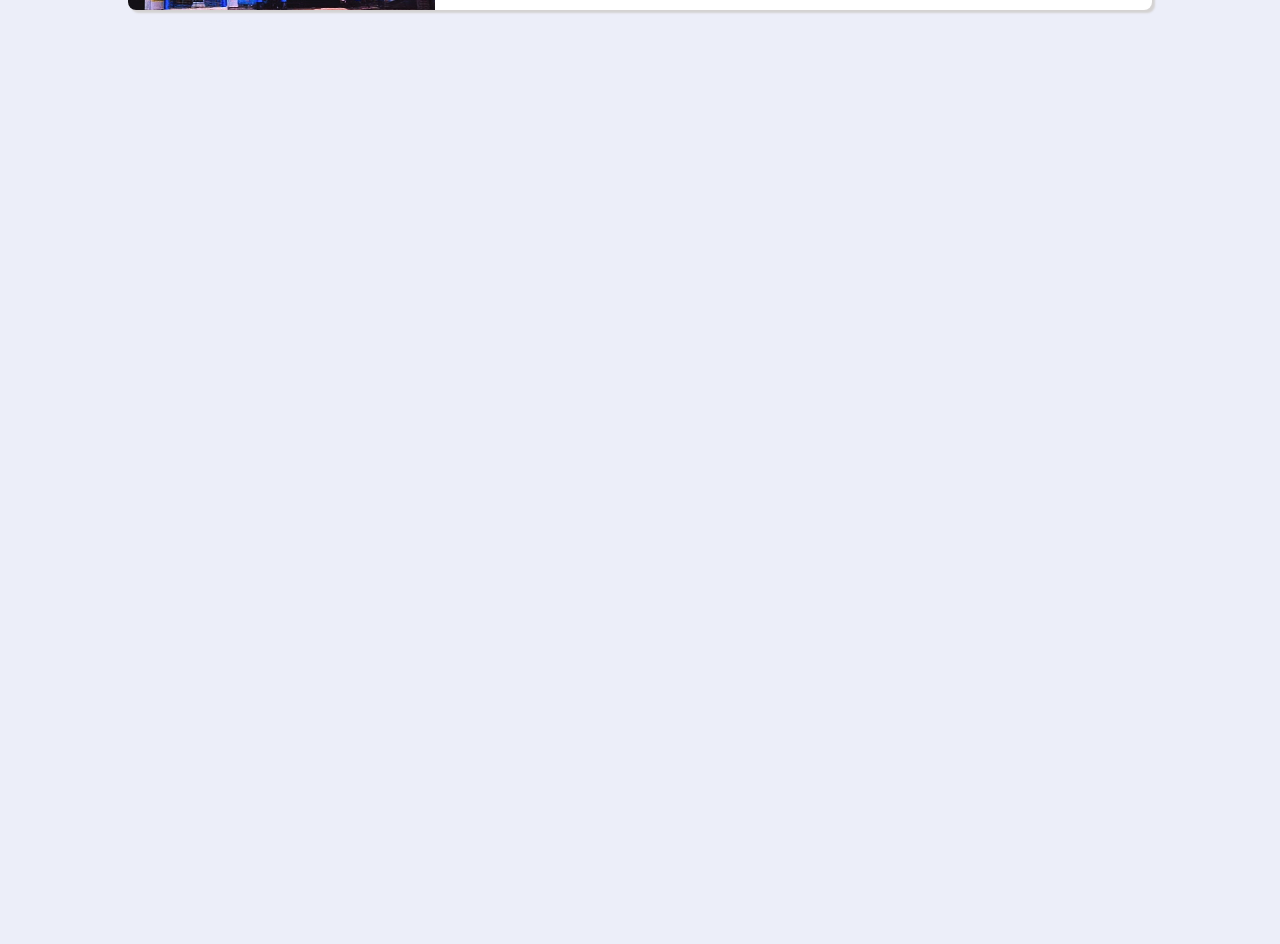
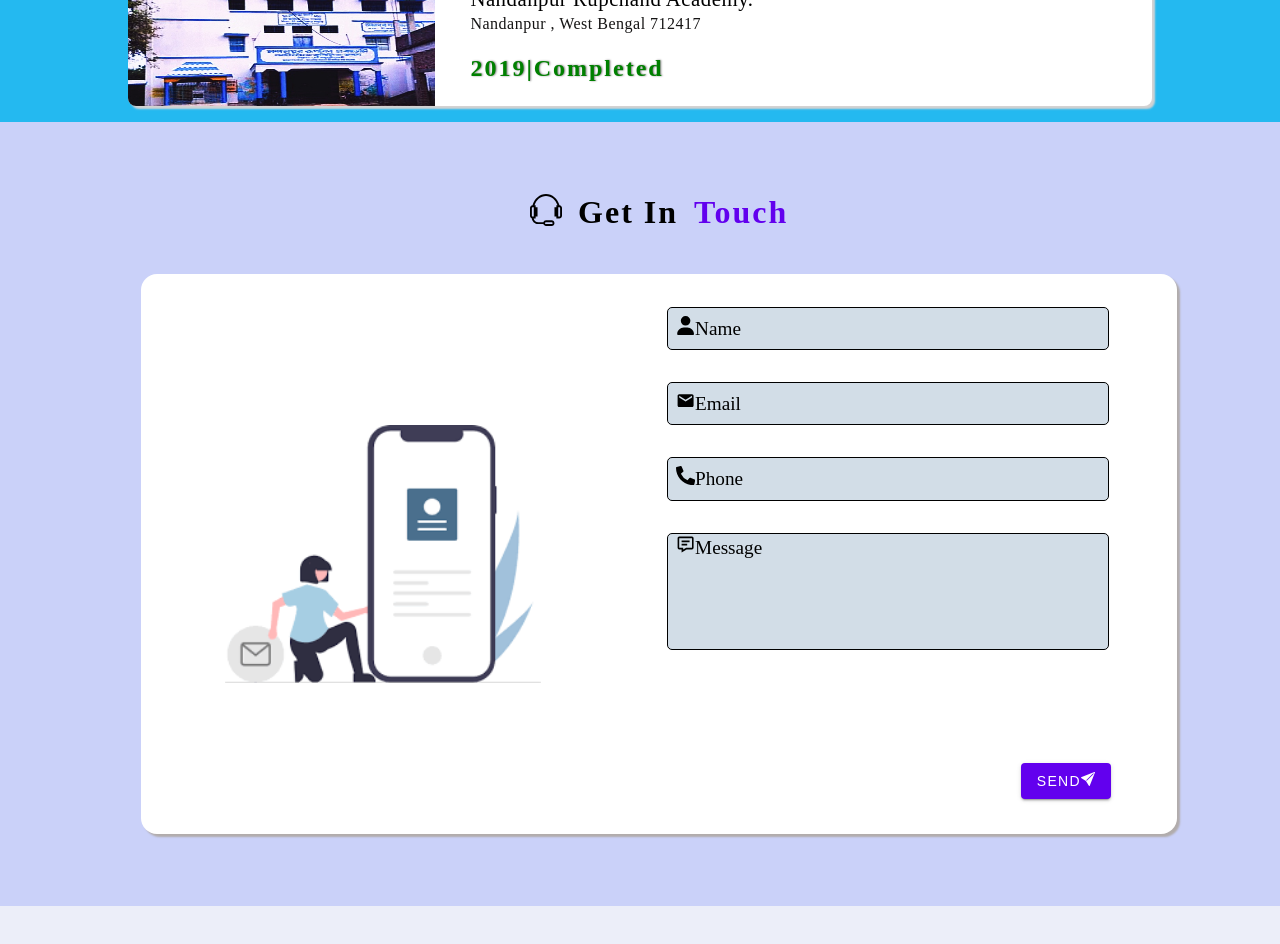
Before and after one commit to sobhandev2003/my-portfolio, a React (Vite) app: page / in a window 1280 px wide. Shown: the part 4040-4984 px from the top of the page. Built offline with nearby package versions, Linux system fonts and the light colour scheme; a web font is replaced by a local one.

Commit message:
create contact section

```diff
--- a/src/components/Contact.tsx
+++ b/src/components/Contact.tsx
@@ -1,7 +1,41 @@
 import '../css/Contact.css'
-
+import contactPage from '../assets/contactPage.jpeg';
+import { TfiHeadphoneAlt } from "react-icons/tfi";
+import { FaUser } from "react-icons/fa6";
+import { MdEmail } from "react-icons/md";
+import { FaPhoneAlt } from "react-icons/fa";
+import { BsFillSendFill } from "react-icons/bs";
+import { BiMessageDetail } from "react-icons/bi";
 const Contact:React.FC = () => {
-  return <div id='contact'></div>
+  return <div id='contact'>
+    <h1><span><TfiHeadphoneAlt /></span>Get In<span className='color-6200ee'> Touch</span></h1>
+  <div className='contact-box'>
+  <section className='image-section'>
+      <img src={contactPage} alt=''></img>
+    </section>
+    <section className='contact-section'>
+      <form className='contact-from'>
+        <label >
+        <input type="text" className='input-field' name="name" minLength={3} maxLength={50} placeholder='' required />
+        <span className='placeholder'><FaUser />Name </span>
+      </label>
+      <label >
+      <input type="email" className='input-field' name="email" placeholder=''  maxLength={20} required/>
+      <span className='placeholder'><MdEmail />Email</span>
+      </label>
+    <label >
+    <input type="tel" className='input-field' name="phone" placeholder='' pattern="[0-9]{10}" required/>
+    <span className='placeholder'><FaPhoneAlt />Phone</span>
+    </label>
+    <label >
+    <textarea name="message" className='textarea-field'  placeholder='' minLength={10}  required spellCheck={true}/>
+    <span className='textarea-placeholder'><BiMessageDetail />Message</span>
+    </label>
+      <button type="submit" className='send-btn'>Send<BsFillSendFill /></button>
+      </form>
+    </section>
+  </div>
+  </div>
 }
 
 export default Contact
--- a/src/components/Education.tsx
+++ b/src/components/Education.tsx
@@ -1,6 +1,17 @@
 import'../css/Education.css'
 import {education  } from "../jsonFiles/Education.json";
 const Education:React.FC= () => {
+  function capitalize(str: string): string {
+    if (!str) {
+      return str;
+    }
+    const words=str.split(' ');
+    let newStr=""
+    words.forEach((word)=>{
+        newStr=newStr+" "+word.charAt(0).toUpperCase()+word.slice(1).toLowerCase();
+    })
+    return newStr;
+  }
 const educationsTemplates=(education.map((courestion,index)=>{
   const {CourseTitle,instituteName,instituteAddress,instituteImage,Duration,Status}=courestion;
   return <div className='courses-div' key={index}>
@@ -10,7 +21,7 @@ const educationsTemplates=(education.map((courestion,index)=>{
   <section className='courses-details'>
     <h1 className='courses-title'>{CourseTitle}</h1>
     <p className='institute'>
-      <span className='institute-name'>{instituteName}</span>
+      <span className='institute-name'>{capitalize(instituteName)}</span>
     <span className='institute-address'> {instituteAddress}</span>
     </p>
     <p className='courses-status'> {Duration}|{Status}</p>
--- a/src/css/Contact.css
+++ b/src/css/Contact.css
@@ -1,6 +1,195 @@
-#contact{
+#contact {
     width: 98vw;
     height: 90vh;
     padding: 2rem;
+    display: flex;
+    flex-direction: column;
+    align-items: center;
+    justify-content: space-evenly;
+    background-color: #cad1f9;
+}
+#contact h1{
+    font-size: 2rem;
+    font-weight: 700;
+    letter-spacing: 2px;
+    display: flex;
+    gap: 1rem;
+}
+#contact .contact-box {
+    /* position: relative; */
+    background: white;
+    display: flex;
+    align-items: center;
+    justify-content: space-around;
+    width: 80%;
+    height: 70vh;
+    border-radius: 1rem;
+    box-shadow: 3px 3px 2px #b1acac;
+    padding-left: 1rem;
+    padding-right: 1rem;
+}
+
+#contact .contact-box .image-section {
+    width: 35%;
+    height: 85%;
+    display: flex;
+    align-items: center;
+    justify-content: center;
     /* border: 1px solid red; */
 }
+
+#contact .contact-box .image-section img {
+    width: 90%;
+}
+
+#contact .contact-box .contact-section {
+    width: 45%;
+    height: 90%;
+    display: flex;
+    align-items: center;
+    justify-content: center;
+}
+
+#contact .contact-box .contact-section .contact-from {
+
+    /* border: 1px solid red; */
+    position: relative;
+    width: 100%;
+    height: 98%;
+    display: flex;
+    flex-direction: column;
+    gap: 2rem;
+    padding: .5rem;
+}
+
+.contact-box .contact-section .contact-from label {
+    position: relative;
+    /* border: 1px solid red; */
+}
+
+.contact-box .contact-section .contact-from label input,
+.contact-box .contact-section .contact-from label textarea {
+    outline: none;
+    padding: .4rem;
+    padding-top: .8rem;
+    font-size: 1.2rem;
+    border: 1px solid;
+    border-radius: 5px;
+    width: 98%;
+background-color:#d2dde7;
+}
+
+.contact-box .contact-section .contact-from label textarea {
+
+    height: 6rem;
+    resize: none;
+}
+
+.contact-box .contact-section .contact-from label .placeholder {
+    position: absolute;
+    top: 20%;
+    left: 2%;
+    font-size: 1.2rem;
+
+}
+
+.contact-box .contact-section .contact-from label .textarea-placeholder {
+    position: absolute;
+    top: 2%;
+    left: 2%;
+    font-size: 1.2rem;
+}
+.contact-box .contact-section .contact-from label input:focus,
+.contact-box .contact-section .contact-from label textarea:focus{
+    border-color: red;
+}
+
+.contact-box .contact-section .contact-from label input:focus+.placeholder,
+.contact-box .contact-section .contact-from label input:not(:placeholder-shown)+.placeholder {
+    background-color: white;
+    font-size: .8rem;
+    top: -25%;
+    color: red;
+
+}
+
+
+.contact-box .contact-section .contact-from label textarea:focus+.textarea-placeholder,
+.contact-box .contact-section .contact-from label textarea:not(:placeholder-shown)+.textarea-placeholder {
+    background: white;
+    top: -8%;
+    font-size: .8rem;
+    color: red;
+}
+.contact-box .contact-section .contact-from label input:valid{
+    border-color: green;
+}
+.contact-box .contact-section .contact-from label input:valid+.placeholder,
+.contact-box .contact-section .contact-from label textarea:valid+.textarea-placeholder{
+    color: green;
+
+}
+
+.contact-box .contact-section .contact-from .send-btn{
+    position: absolute;
+    bottom: 10px;
+    right: 0;
+    display: inline-block;
+    outline: none;
+    cursor: pointer;
+    font-weight: 500;
+    border-radius: 3px;
+    padding: 0 16px;
+    border-radius: 4px;
+    color: #fff;
+    background: #6200ee;
+    line-height: 1.15;
+    font-size: 14px;
+    height: 36px;
+    word-spacing: 0px;
+    letter-spacing: .0892857143em;
+    text-decoration: none;
+    text-transform: uppercase;
+    min-width: 64px;
+    border: none;
+    text-align: center;
+    box-shadow: 0px 3px 1px -2px rgb(0 0 0 / 20%), 0px 2px 2px 0px rgb(0 0 0 / 14%), 0px 1px 5px 0px rgb(0 0 0 / 12%);
+    transition: box-shadow 280ms cubic-bezier(0.4, 0, 0.2, 1);
+
+
+}
+
+@media screen and (max-width:800px) {
+    .contact-box .contact-section .contact-from label input,
+     .contact-box .contact-section .contact-from label textarea {
+        padding: .2rem;
+        padding-top: .5rem;
+     }
+     .contact-box .contact-section .contact-from label .placeholder,
+     .contact-box .contact-section .contact-from label .textarea-placeholder {
+        font-size: 1rem;
+     }
+     .contact-box .contact-section .contact-from label input:focus+.placeholder,
+      .contact-box .contact-section .contact-from label input:not(:placeholder-shown)+.placeholder,
+      .contact-box .contact-section .contact-from label textarea:focus+.textarea-placeholder,
+      .contact-box .contact-section .contact-from label textarea:not(:placeholder-shown)+.textarea-placeholder {
+        font-size: .6rem;
+      }
+      .contact-box .contact-section .contact-from label textarea{
+        height: 4rem;
+      }
+}
+@media screen and (max-width:700px){
+    #contact{
+        padding-left: .5rem;
+    }
+    #contact .contact-box .image-section{
+        display: none;
+    }
+    #contact .contact-box .contact-section{
+        width: 90%;
+    }
+    .contact-box .contact-section .contact-from label textarea{
+        height: 10rem;
+      }
+}
--- a/src/index.css
+++ b/src/index.css
@@ -10,3 +10,11 @@ body{
 .color-02aabd{
   color: #02aabd;
 }
+input[type="number"]::-webkit-inner-spin-button,
+input[type="number"]::-webkit-outer-spin-button{
+  -webkit-appearance: none;
+}
+
+.color-6200ee{
+  color: #6200ee;
+}
```
Also changed, not shown: src/css/Education.css (+63 -38 lines), src/assets/contactPage.JPG (added), src/assets/contactPage.jpeg (added).
